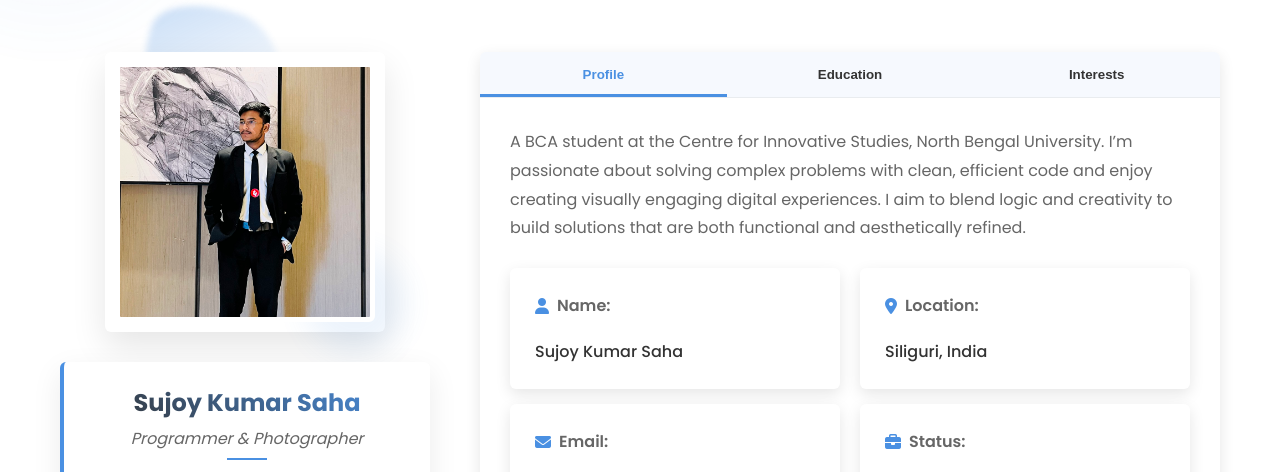
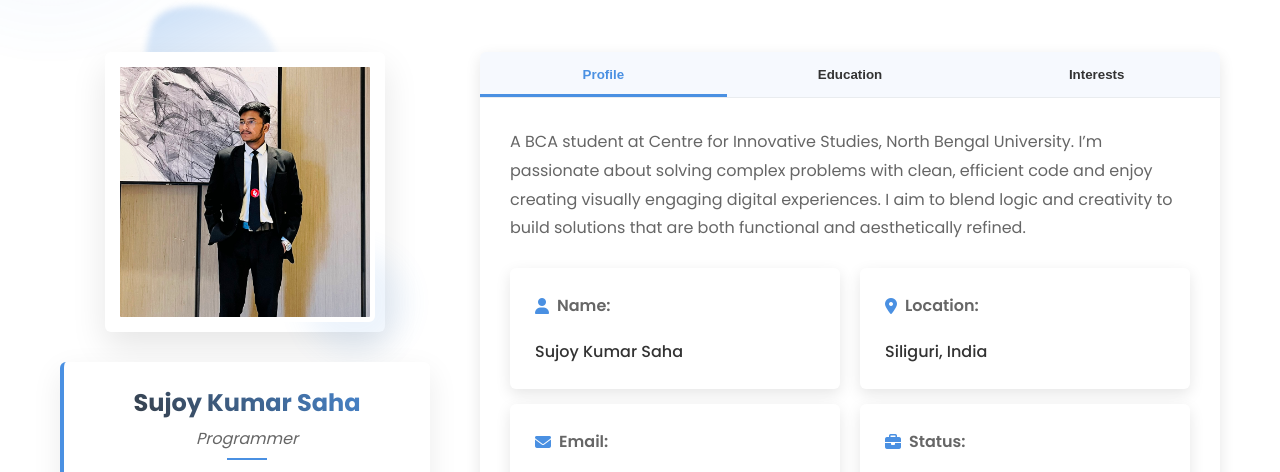
Before and after one commit to Sujoy2006/My, a plain HTML site: page index.html in a window 1280 px wide. Shown: the part 980-1452 px from the top of the page. Drawn offline with Linux system fonts and the light colour scheme.

Commit message:
Update index.html

```diff
--- a/index.html
+++ b/index.html
@@ -86,7 +86,7 @@
                     </div>
                     <div class="personal-summary">
                         <h3>Sujoy Kumar Saha</h3>
-                        <p class="tagline">Programmer & Photographer</p>
+                        <p class="tagline">Programmer</p>
                         <div class="about-social-links">
                             <a href="https://github.com/Sujoy2006" target="_blank"><i class="fab fa-github"></i></a>
                             <a href="https://www.linkedin.com/in/sujoy-saha-7a33a7348" target="_blank"><i class="fab fa-linkedin"></i></a>
@@ -105,7 +105,7 @@
 
                         <div class="tab-content">
                             <div class="tab-pane active" id="profile">
-                                <p>A BCA student at the Centre for Innovative Studies, North Bengal University. I’m passionate about solving complex problems with clean, efficient code and enjoy creating visually engaging digital experiences. I aim to blend logic and creativity to build solutions that are both functional and aesthetically refined.</p>
+                                <p>A BCA student at Centre for Innovative Studies, North Bengal University. I’m passionate about solving complex problems with clean, efficient code and enjoy creating visually engaging digital experiences. I aim to blend logic and creativity to build solutions that are both functional and aesthetically refined.</p>
 
                                 <div class="personal-info">
                                     <div class="info-column">
```
